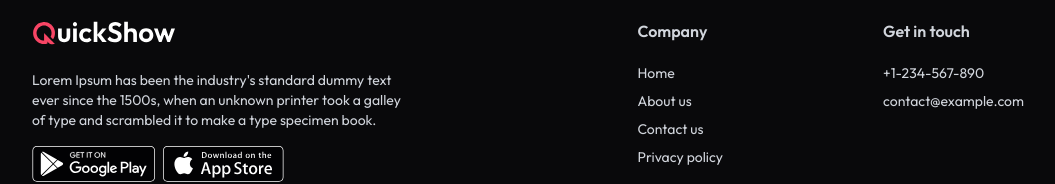
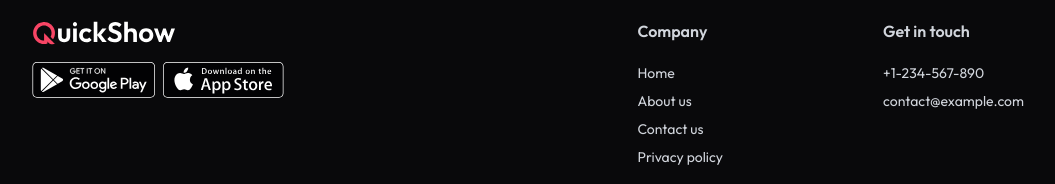
Before and after one commit to jithendra0312/QuickShow-movie, a React (Vite) app in the folder client/: page / in a window 1280 px wide. Shown: the part 2155-2339 px from the top of the page, without its empty margins (112-1167 px from the left). Built offline with nearby package versions, Linux system fonts and the light colour scheme; no server answers.

Commit message:
Remove Lorem Ipsum text from Footer component
Removed placeholder text from the footer component.

```diff
--- a/client/src/components/Footer.jsx
+++ b/client/src/components/Footer.jsx
@@ -7,9 +7,7 @@
             <div className="flex flex-col md:flex-row justify-between w-full gap-10 border-b border-gray-500 pb-14">
                 <div className="md:max-w-96">
                     <img className="w-36 h-auto" src={assets.logo} alt="logo" />
-                    <p className="mt-6 text-sm">
-                        Lorem Ipsum has been the industry's standard dummy text ever since the 1500s, when an unknown printer took a galley of type and scrambled it to make a type specimen book.
-                    </p>
+
                     <div className="flex items-center gap-2 mt-4">
                         <img src={assets.googlePlay} alt="google play" className="h-9 w-auto" />
                         <img src={assets.appStore} alt="app store" className="h-9 w-auto" />
```
